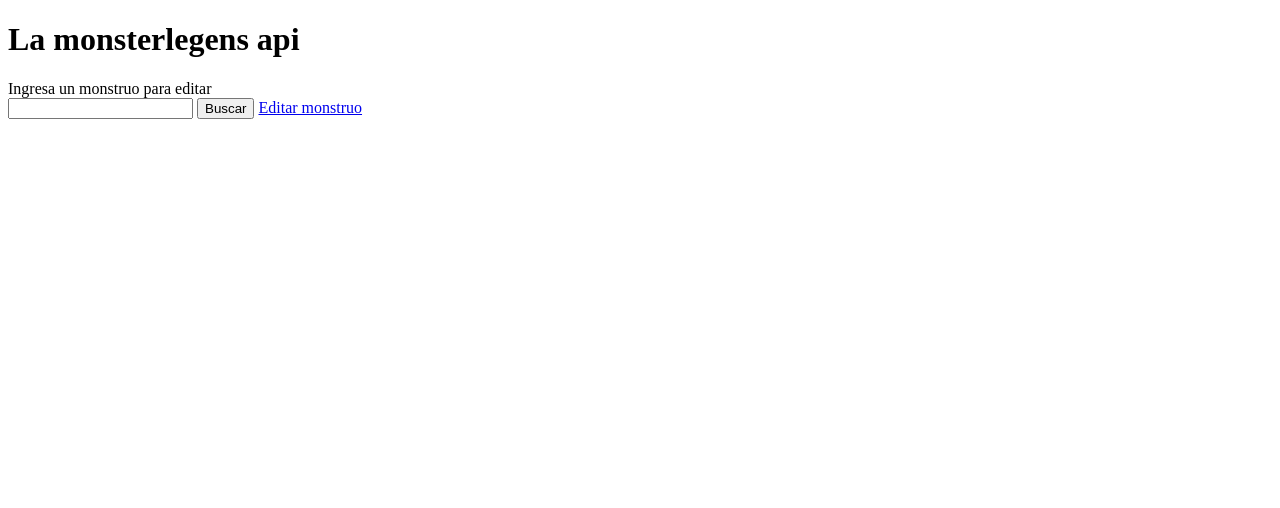
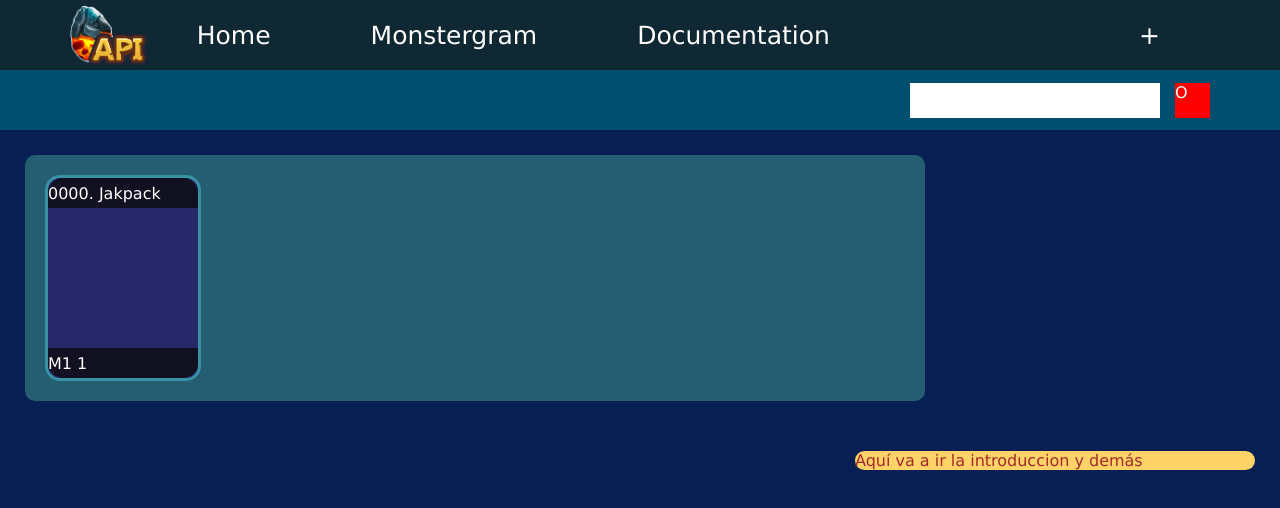
Before and after one commit to FinalEndlessInc/ML_API, a plain HTML site: page Monstergram_Front/index.html in a window 1280 px wide. Drawn offline with Linux system fonts and the light colour scheme.

Commit message:
Agregar diseño a pantalla principal y empezar metodo PUT para imagenes

```diff
--- a/Monstergram_Front/ManageMonstergram.html
+++ b/Monstergram_Front/ManageMonstergram.html
@@ -4,14 +4,62 @@
     <meta charset="UTF-8">
     <meta name="viewport" content="width=device-width, initial-scale=1.0">
     <title>Manejo monstruo</title>
+    <link rel="stylesheet" href="css/global.css">
+    <link rel="stylesheet" href="css/managemonstergram.css">
 </head>
 <body>
+
+    <nav>
+        <div id="LogoPagina">
+            <img src="img/ml_api.png" alt="Logo">
+        </div>
+        <div id="EnlacesSuperior">
+            <a href="index.html" class="enlaces_encabezado">Home</a>
+            <a href="" class="enlaces_encabezado">Monstergram</a>
+            <a href="" class="enlaces_encabezado">Documentation</a>
+            <a href="ManageMonstergram.html" id="EditarMonstruo">+</a>
+        </div>
+    </nav>
+
     <div id="apartado_editar" style="display:block">
-        <div class="nombre">Nombre:</div>
-        <div class="numero">ID: </div>
-        <div class="elementos"> Elemento(s):</div>
-        <div class="Descripcion"> Descripcion:</div>
+        <div>Ingresa un monstruo para editar</div>
+        <input type="text">
+        <button onclick="BuscarMonstruo()">Buscar</button>
+        <div id="Cargar_busqueda">
+            <div>Nombre:</div>
+            <input type="text" class="nombre">
+
+            <div>ID: </div>
+            <input type="text" class="numero">
+
+            <div class="elementos"> Elemento(s):</div>
+
+            <div> Descripcion:</div>
+            <textarea class="Descripcion" rows="4" cols="50"></textarea>
+
+            <div class="SubirImagenesMonstruos">
+                <input type="file" id="ImagenPrincipal">
+                <img id="PreviewImagenPrincipal"><br>
+
+                <input type="file" id="ImagenTeen">
+                <img id="PreviewImagenTeen"><br>
+
+                <input type="file" id="ImagenBebe">
+                <img id="PreviewImagenBebe"><br>
+
+                <input type="file" id="ImagenHuevo">
+                <img id="PreviewImagenHuevo"><br>
+
+                <button id="BotonEditar" onclick="CambiarMonstruo()">Actualizar</button><br>
+            </div>
+        </div>
+
+
+
+
+
 
     </div>
 </body>
+<script src="js/ManageMonstergram.js"></script>
 </html>
--- /dev/null
+++ b/Monstergram_Front/css/global.css
@@ -0,0 +1,89 @@
+*{
+    padding: 0px;
+    margin: 0px;
+}
+
+a{
+    color:white;
+    text-decoration: none;
+    float: left;
+    display: flex;
+    align-items: center;
+    font-size: 25px;
+    height: 60px;
+    margin: 0 50px;
+}
+
+a:hover{
+    color: #AAFFFF;
+}
+
+body{
+    background-color: #071F52;
+    color: white;
+    font-family: Bahnschrift, Verdana, Arial, sans-serif;
+}
+
+nav{
+    position:sticky;
+    top: 0;
+    left: 0;
+    width: calc(100% - 140px);
+    background-color: #102834;
+    padding: 5px;
+    padding-left: 70px;
+    padding-right: 70px;
+    height: 60px;
+    z-index: 5;
+}
+
+#LogoPagina img {
+    float: left;
+    display: flex;
+    align-items: center;
+    height: 60px;
+}
+
+#LogoPagina img:hover{
+    cursor: pointer;
+}
+
+#EditarMonstruo{
+    float: right;
+}
+
+#ApartadoBuscador{
+    position: relative;
+    display: flex;
+    flex-direction: row-reverse;
+    align-items: center;
+    top: 0;
+    left: 0;
+    width: calc(100% - 140px);
+    background-color: #004F6E;
+    padding: 5px;
+    padding-left: 70px;
+    padding-right: 70px;
+    height: 50px;
+}
+
+#InputBuscarMonstruo {
+    float: right;
+    height: 35px;
+    width: 250px;
+    font-size: 15px;
+    margin: 0px 15px;
+    border: none;
+}
+
+#BotonBuscar {
+    float: right;
+    height: 35px;
+    width: 35px;
+    background-color: red;
+    border: none;
+}
+
+#BotonBuscar:hover{
+    background-color: rgb(179, 7, 7);
+}
--- /dev/null
+++ b/Monstergram_Front/css/index.css
@@ -0,0 +1,50 @@
+#ExplorarMonstruos{
+    float: left;
+    margin: 25px;
+    width: 900px;
+    background-color: #255E71;
+    border-radius: 10px;
+}
+
+.TarjetaMonstruo{
+    float: left;
+    position: relative;
+    height: 200px;
+    width: 150px;
+    background-color: #27286A;
+    border-radius: 15px;
+    border: solid 3px #3892A4;
+    margin: 20px;
+}
+
+.NombreTarjetaMonstruo{
+    top: 0;
+    width: 100%;
+    height: 30px;
+    background-color: rgba(10, 10, 10, 0.752);
+    border-radius: 15px 15px 0px 0px;
+    font-size: 16px;
+    display: flex;
+    align-items: center;
+    z-index: 3;
+}
+
+.ApartadoAbajo{
+    position: absolute;
+    display: flex;
+    bottom: 0;
+    width: 100%;
+    height: 30px;
+    align-items: center;
+    background-color: rgba(10, 10, 10, 0.752);
+    border-radius: 0px 0px 15px 15px;
+}
+
+#ApartadoInformacion{
+    float: right;
+    width: 400px;
+    background-color: #FFD368;
+    border-radius: 10px;
+    margin: 25px;
+    color: brown;
+}
--- a/Monstergram_Front/index.html
+++ b/Monstergram_Front/index.html
@@ -3,10 +3,50 @@
 <head>
     <meta charset="UTF-8">
     <meta name="viewport" content="width=device-width, initial-scale=1.0">
-    <title>Document</title>
+    <title>ML API</title>
+    <link rel="stylesheet" href="css/global.css">
+    <link rel="stylesheet" href="css/index.css">
 </head>
 <body>
-    <h1>La monsterlegens api</h1>
+    <nav>
+        <div id="LogoPagina">
+            <img src="img/ml_api.png" alt="Logo">
+        </div>
+        <div id="EnlacesSuperior">
+            <a href="index.html" class="enlaces_encabezado">Home</a>
+            <a href="" class="enlaces_encabezado">Monstergram</a>
+            <a href="" class="enlaces_encabezado">Documentation</a>
+            <a href="ManageMonstergram.html" id="EditarMonstruo">+</a>
+        </div>
+    </nav>
+
+    <div id="ApartadoBuscador">
+        <div id="BotonBuscar">O</div>
+        <input type="text" id="InputBuscarMonstruo">
+    </div>
+
+    <div id="ExplorarMonstruos">
+        <div id="ConjuntoMonstruos">
+            <div class="TarjetaMonstruo">
+                <div class="NombreTarjetaMonstruo">0000. Jakpack</div>
+                <div class="ImagenFondoMonstruo">
+                </div>
+                <div class="ApartadoAbajo">
+                    <div class="RarezaMonstruo">M</div>
+                    <div class="ElementosMonstruo">1 1
+
+                    </div>
+
+                </div>
+            </div>
+        </div>
+    </div>
+
+    <div id="ApartadoInformacion">
+        Aquí va a ir la introduccion y demás
+    </div>
+
+    <!--
     <div>Ingresa un monstruo para editar</div>
     <input type="text">
     <button onclick="BuscarMonstruo()">Buscar</button>
@@ -18,8 +58,10 @@
         <div class="Descripcion"> Descripcion:</div>
 
     </div>
+    -->
 
-    <a href="ManageMonstergram.html">Editar monstruo</a>
+
 </body>
+<script src="js/global.js"></script>
 <script src="js/index.js"></script>
 </html>
--- /dev/null
+++ b/Monstergram_Front/js/global.js
@@ -0,0 +1 @@
+const url_endpoint = "http://localhost:3001";
--- a/Monstergram_Front/js/index.js
+++ b/Monstergram_Front/js/index.js
@@ -1,4 +1,4 @@
-const ApartadoMonstruoPrueba = document.querySelector("#apartado_monstruo_prueba");
+/*const ApartadoMonstruoPrueba = document.querySelector("#apartado_monstruo_prueba");
 const EditarMonstruo = document.querySelector("#editar_monstruo");
 
 const direccion = "http://localhost:3001/monstergram/";
@@ -12,4 +12,4 @@ function BuscarMonstruo(){
         const nombre_monstruo = ApartadoMonstruoPrueba.querySelector(".nombre");
         nombre_monstruo.innerHTML = "Nombre: " + monstruo.name;
     });
-}
+}*/
```
Also changed, not shown: Monstergram_Front/css/managemonstergram.css (added, +14 -0 lines), Monstergram_Front/js/ManageMonstergram.js (added, +103 -0 lines), Monstergram_Front/img/ml_api.png (added).
